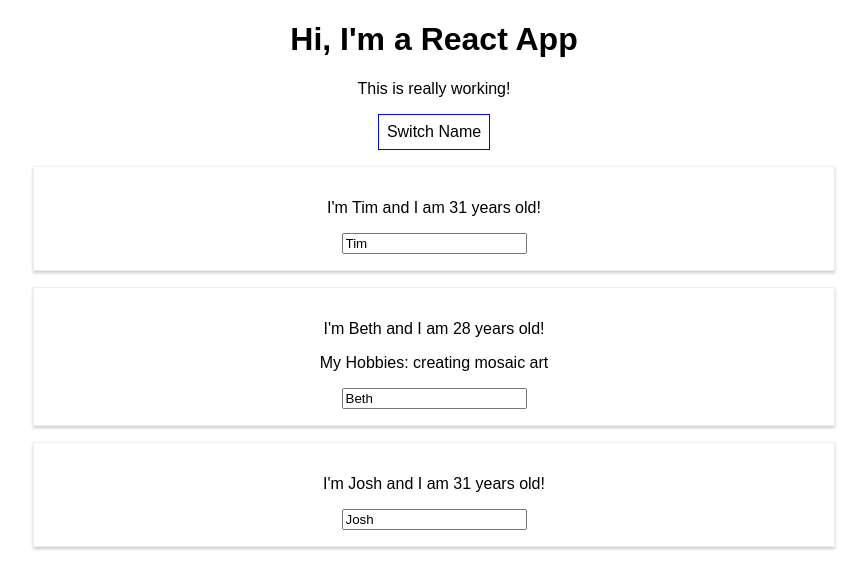
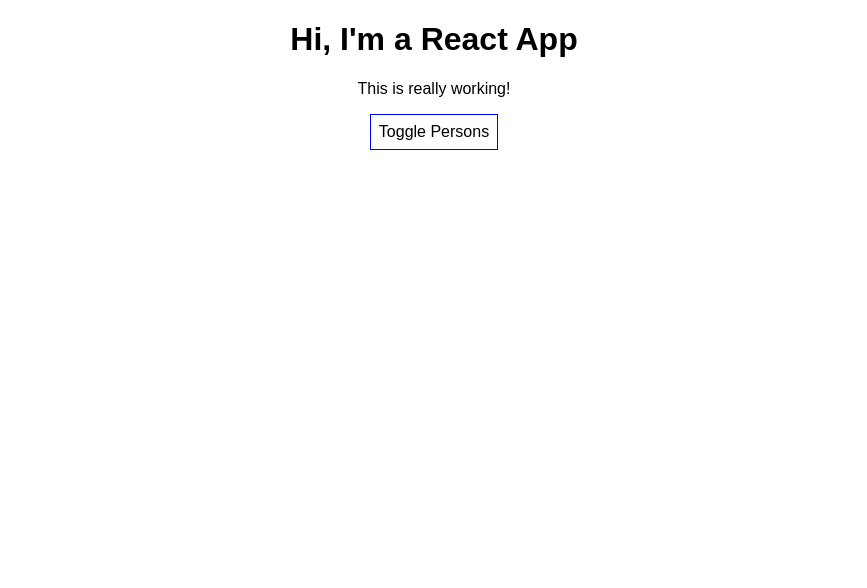
Before and after one commit to timbohmert/udemy-react_completeGuide, a React (Create React App) app in the folder react-complete-guide/: page / in a window 1280 px wide. Shown: the top 588 px of the page, without its empty margins (206-1073 px from the left). Built offline with nearby package versions, Linux system fonts and the light colour scheme.

Commit message:
Learned how to use conditionals to dynamically display components and how to display lists of data iteratively using the same component format

```diff
--- a/react-complete-guide/package.json
+++ b/react-complete-guide/package.json
@@ -12,9 +12,5 @@
     "build": "react-scripts build",
     "test": "react-scripts test --env=jsdom",
     "eject": "react-scripts eject"
-  },
-  "devDependencies": {
-    "eslint": "^7.22.0",
-    "eslint-plugin-react": "^7.22.0"
   }
 }
--- a/react-complete-guide/src/App.css
+++ b/react-complete-guide/src/App.css
@@ -1,3 +1,3 @@
 .App {
-    text-align: center;
+  text-align: center;
 }
--- a/react-complete-guide/src/App.js
+++ b/react-complete-guide/src/App.js
@@ -5,33 +5,38 @@ import Person from './Person/Person';
 class App extends Component {
   state = {
     persons: [
-            { name: 'Tim', age: 31 },
-            { name: 'Beth', age: 28 },
-            { name: 'Josh', age: 31 }
+      { id: 'rtd456f7', name: 'Tim', age: 31 },
+      { id: 'yuftyghv', name: 'Beth', age: 28 },
+      { id: 'bvyugggc', name: 'Josh', age: 31 }
     ],
-        otherState: 'some  other value'
+    otherState: 'some  other value',
+    showPersons: false
   };
 
-    switchNameHandler = (newName) => {
-        // console.log('Was clicked!');
-        // Don't do this: this.state.persons[0].name = 'Timothy';
-        this.setState({
-            persons: [
-                { name: newName, age: 31 },
-                { name: 'Beth', age: 28 },
-                { name: 'Josh', age: 30 }
-            ]
+  nameChangeHandlder = (event, id) => {
+    const personIndex = this.state.persons.findIndex((p) => {
+      return p.id === id;
     });
+
+    const person = { ...this.state.persons[personIndex] };
+
+    person.name = event.target.value;
+
+    const persons = [...this.state.persons];
+    persons[personIndex] = person
+
+    this.setState({ persons: persons })
   };
 
-    nameChangeHandlder = (event) => {
-        this.setState({
-            persons: [
-                { name: 'Tim', age: 31 },
-                { name: event.target.value, age: 28 },
-                { name: 'Josh', age: 30 }
-            ]
-        });
+  deletePersonHandler = (personIndex) => {
+    const persons = [...this.state.persons];
+    persons.splice(personIndex, 1);
+    this.setState({ persons: persons });
+  };
+
+  togglePersonsHandler = () => {
+    const doesShow = this.state.showPersons;
+    this.setState({ showPersons: !doesShow });
   };
 
   render() {
@@ -43,32 +48,34 @@ class App extends Component {
       cursor: 'pointer'
     };
 
+    let persons = null;
+
+    if (this.state.showPersons) {
+      persons = (
+        <div>
+          {this.state.persons.map((person, index) => {
+            return (
+              <Person
+                click={() => this.deletePersonHandler(index)}
+                name={person.name}
+                age={person.age}
+                key={person.id}
+                changed={(event) => this.nameChangeHandlder(event, person.id)}
+              />
+            );
+          })}
+        </div>
+      );
+    }
+
     return (
       <div className="App">
         <h1>Hi, I'm a React App</h1>
         <p>This is really working!</p>
-                <button
-                    style={style}
-                    onClick={() => this.switchNameHandler('Timothy!!')}
-                >
-                    Switch Name
+        <button style={style} onClick={this.togglePersonsHandler}>
+          Toggle Persons
         </button>
-                <Person
-                    name={this.state.persons[0].name}
-                    age={this.state.persons[0].age}
-                />
-                <Person
-                    name={this.state.persons[1].name}
-                    age={this.state.persons[1].age}
-                    click={this.switchNameHandler.bind(this, 'Tim!')}
-                    changed={this.nameChangeHandlder}
-                >
-                    My Hobbies: creating mosaic art
-                </Person>
-                <Person
-                    name={this.state.persons[2].name}
-                    age={this.state.persons[2].age}
-                />
+        {persons}
       </div>
     );
   }
@@ -79,5 +86,4 @@ class App extends Component {
   // );
 }
 
-
 export default App;
```
Also changed, not shown: 2 other files (tests, documents, lock files or other folders). Lines whose indentation alone changed are shown as unchanged.
